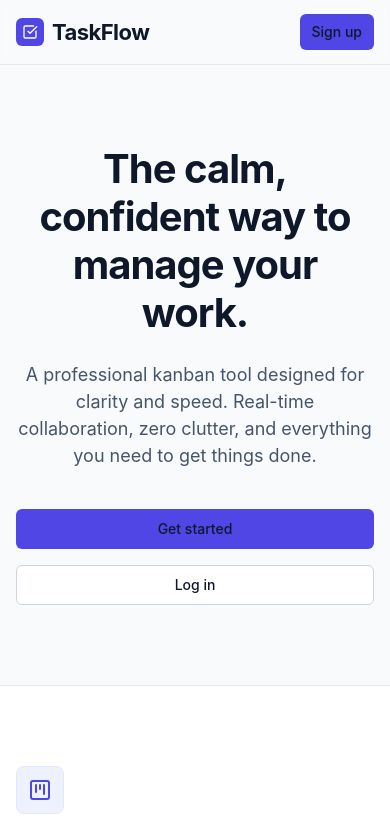
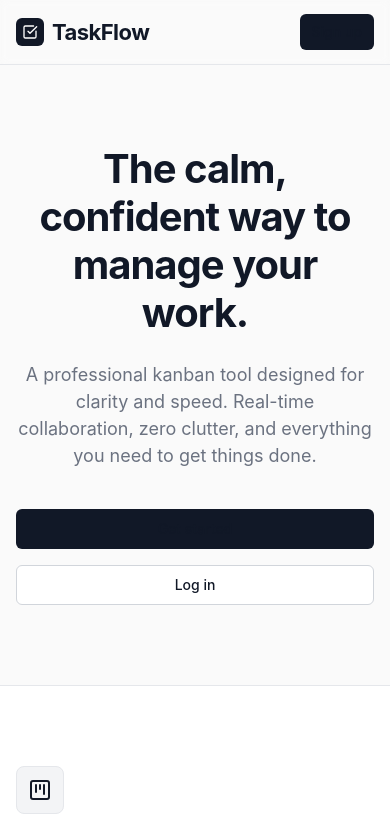
Before and after one commit to prince-infilon/TaskFlow, a React (Vite) app in the folder client/: page / in a window 390 px wide. Shown: the top 838 px of the page. Built offline with nearby package versions, Linux system fonts and the light colour scheme; no server answers.

Commit message:
feat: implement responsive sidebar, global CSS styles, and kanban board page with drag-and-drop functionality

```diff
--- a/client/src/components/layout/Header.jsx
+++ b/client/src/components/layout/Header.jsx
@@ -149,7 +149,7 @@ const Header = ({ openMobileSidebar, pageTitle }) => {
   };
 
   return (
-    <header className="sticky top-0 z-30 h-[64px] bg-surface border-b border-border flex items-center justify-between px-4 lg:px-8">
+    <header className="sticky top-0 z-30 h-[64px] bg-canvas flex items-center justify-between px-4 lg:px-8">
       {/* Left Area */}
       <div className="flex items-center gap-4">
         {/* Mobile Hamburger */}
--- a/client/src/components/layout/Sidebar.jsx
+++ b/client/src/components/layout/Sidebar.jsx
@@ -37,7 +37,7 @@ const Sidebar = ({ isCollapsed, toggleCollapse, isMobileOpen, closeMobile }) =>
       {/* Sidebar Container */}
       <aside
         className={cn(
-          "fixed inset-y-0 left-0 z-50 flex flex-col bg-surface border-r border-border transition-all duration-300 ease-in-out",
+          "fixed inset-y-0 left-0 z-50 flex flex-col bg-canvas transition-all duration-300 ease-in-out",
           // Desktop widths
           isCollapsed ? "hidden lg:flex lg:w-[64px]" : "w-[240px]",
           // Mobile translation
@@ -47,8 +47,8 @@ const Sidebar = ({ isCollapsed, toggleCollapse, isMobileOpen, closeMobile }) =>
         {/* Logo Area */}
         <div className="flex items-center justify-between h-[64px] px-6">
           <div className="flex items-center gap-2">
-            <div className="w-6 h-6 bg-accent-600 rounded-sm flex items-center justify-center shrink-0">
-              <CheckSquare className="w-4 h-4 text-white" />
+            <div className="w-8 h-8 bg-black rounded-lg flex items-center justify-center shrink-0">
+              <CheckSquare className="w-5 h-5 text-white" />
             </div>
             {(!isCollapsed || isMobileOpen) && (
               <span className="text-h1 text-primary font-bold tracking-tight">TaskFlow</span>
@@ -72,10 +72,10 @@ const Sidebar = ({ isCollapsed, toggleCollapse, isMobileOpen, closeMobile }) =>
                 to={item.path}
                 end={item.path === '/app'}
                 className={({ isActive }) => cn(
-                  "relative flex items-center h-[36px] rounded-sm transition-colors group",
-                  isCollapsed && !isMobileOpen ? "justify-center px-0" : "px-2",
+                  "relative flex items-center h-[40px] rounded-2xl transition-colors group",
+                  isCollapsed && !isMobileOpen ? "justify-center px-0" : "px-4",
                   isActive
-                    ? "bg-accent-50 text-accent-600"
+                    ? "bg-black text-white"
                     : "text-secondary hover:bg-surface-muted hover:text-primary"
                 )}
                 onClick={() => {
@@ -84,10 +84,6 @@ const Sidebar = ({ isCollapsed, toggleCollapse, isMobileOpen, closeMobile }) =>
               >
                 {({ isActive }) => (
                   <>
-                    {/* Active Bar Indicator */}
-                    {isActive && (
-                      <div className="absolute left-0 top-1 bottom-1 w-[3px] bg-accent-600 rounded-r-sm" />
-                    )}
                     <Icon className={cn("w-5 h-5 shrink-0", isCollapsed && !isMobileOpen ? "" : "mr-3")} />
                     {(!isCollapsed || isMobileOpen) && (
                       <span className="text-body-medium truncate">{item.name}</span>
--- a/client/src/index.css
+++ b/client/src/index.css
@@ -4,24 +4,25 @@
 
 @layer base {
   :root {
-    --color-bg-canvas: #F8FAFC;
-    --color-bg-surface: #FFFFFF;
-    --color-bg-surface-muted: #F1F5F9;
-    --color-bg-inset: #E2E8F0;
+    --color-bg-canvas: #FAFAFA; /* Very light gray */
+    --color-bg-surface: #FFFFFF; /* Pure white */
+    --color-bg-surface-muted: #F3F4F6; /* Lighter gray for muted */
+    --color-bg-inset: #E5E7EB;
 
-    --color-border: #E2E8F0;
-    --color-border-strong: #CBD5E1;
+    --color-border: #E5E7EB; /* Subtle borders */
+    --color-border-strong: #D1D5DB;
 
-    --color-text-primary: #0F172A;
-    --color-text-secondary: #475569;
-    --color-text-tertiary: #94A3B8;
-    --color-text-on-accent: #FFFFFF;
+    --color-text-primary: #111827; /* Near black */
+    --color-text-secondary: #6B7280; /* Gray */
+    --color-text-tertiary: #9CA3AF; /* Light gray */
+    --color-text-on-accent: #FFFFFF; /* White on black/accent */
 
-    --color-accent-50: #EEF2FF;
-    --color-accent-100: #E0E7FF;
-    --color-accent-500: #6366F1;
-    --color-accent-600: #4F46E5;
-    --color-accent-700: #4338CA;
+    /* Accent becomes a clean black/dark gray for the active state to match the theme */
+    --color-accent-50: #F3F4F6;
+    --color-accent-100: #E5E7EB;
+    --color-accent-500: #374151;
+    --color-accent-600: #111827; /* Black/Dark Gray */
+    --color-accent-700: #000000;
 
     --color-success-50: #F0FDF4;
     --color-success-500: #16A34A;
--- a/client/src/pages/Board.jsx
+++ b/client/src/pages/Board.jsx
@@ -40,13 +40,13 @@ const KanbanColumn = ({ title, count, statusColor, tasks, columnId, onTaskClick
   });
 
   return (
-    <div className="flex flex-col bg-surface-muted rounded-md w-[320px] shrink-0 p-4 h-full max-h-full overflow-hidden">
+    <div className="flex flex-col bg-transparent w-[320px] shrink-0 p-2 h-full max-h-full overflow-hidden">
       <div className="flex items-center justify-between mb-3 shrink-0">
         <div className="flex items-center gap-2">
           {/* Status Dot */}
           <div className={`w-2 h-2 rounded-full ${statusColor}`} />
-          <h3 className="text-body-medium text-primary font-medium">{title}</h3>
-          <Badge variant="neutral">{count}</Badge>
+          <h3 className="text-[12px] text-secondary font-bold uppercase tracking-wider">{title}</h3>
+          <span className="text-[12px] text-tertiary font-medium ml-1">{count}</span>
         </div>
         <IconButton variant="ghost" className="w-6 h-6" aria-label={`Add task to ${title}`}>
           <Plus className="w-4 h-4" />
@@ -103,9 +103,9 @@ const TaskCard = ({ task, isDone, onClick }) => {
   return (
     <div
       onClick={onClick}
-      className="bg-surface border border-border rounded-md p-3 hover:border-border-strong hover:shadow-sm transition-shadow cursor-grab active:cursor-grabbing select-none"
+      className="bg-surface border border-border rounded-2xl p-5 hover:shadow-md transition-shadow cursor-grab active:cursor-grabbing select-none"
     >
-      <div className="flex flex-col gap-2">
+      <div className="flex flex-col gap-3">
         {/* Priority Badge */}
         <div className={`self-start ${isDone ? 'opacity-70' : ''}`}>
           <Badge variant={task.priority} className="capitalize px-1.5 py-0.5 text-[10px]">
```
